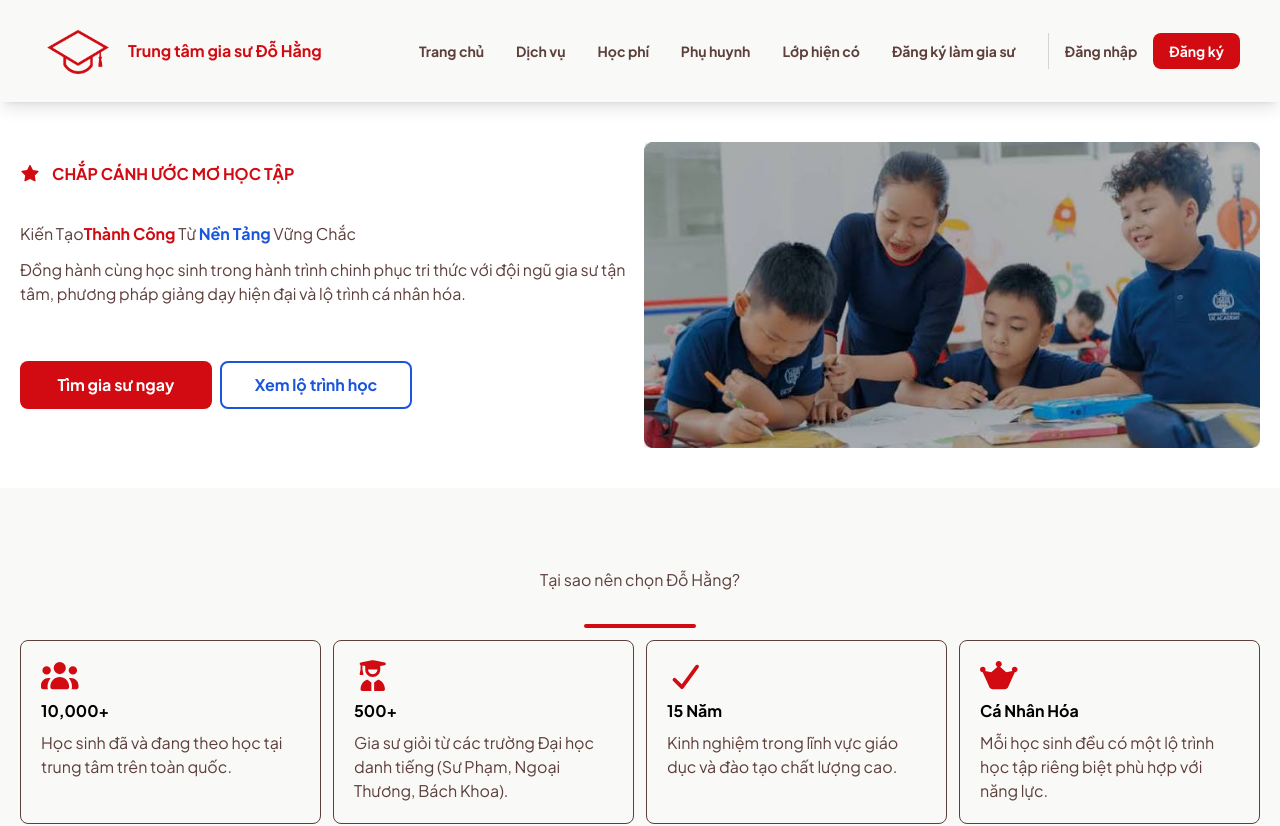
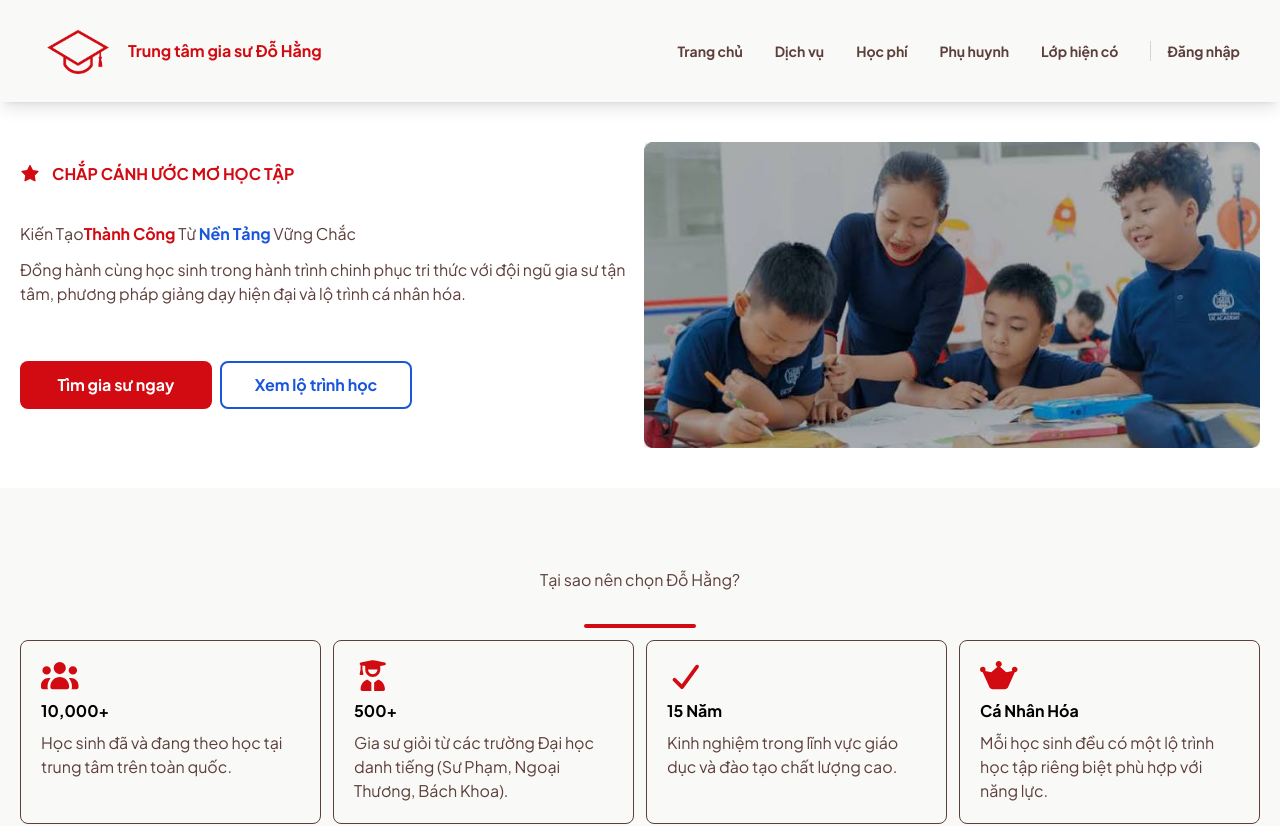
Before and after one commit to binhv005/tutor-website-project, a React (Vite) app in the folder tutor-frontend/: page / in a window 1280 px wide. Shown: the top 826 px of the page. Built offline with nearby package versions, Linux system fonts and the light colour scheme; the HTML template or start-up script is replaced by a standard one.

Commit message:
refactor: delete register link and tutor register path

```diff
--- a/tutor-frontend/src/components/Header.jsx
+++ b/tutor-frontend/src/components/Header.jsx
@@ -10,7 +10,6 @@ const menuItems = [
   { id: 3, path: "/tuitions", text: "Học phí" },
   { id: 4, path: "/parents", text: "Phụ huynh" },
   { id: 5, path: "/tutors", text: "Lớp hiện có" },
-  { id: 6, path: "/tutors-register", text: "Đăng ký làm gia sư" },
 ];
 
 function Header() {
@@ -43,12 +42,6 @@ function Header() {
             className="text-headline font-bold transition-all hover:text-primary"
           >
             Đăng nhập
-          </Link>
-          <Link
-            to="/register"
-            className="bg-primary text-white font-bold px-4 py-2 rounded-lg transition-all hover:bg-primary/80"
-          >
-            Đăng ký
           </Link>
         </div>
       </div>
```
